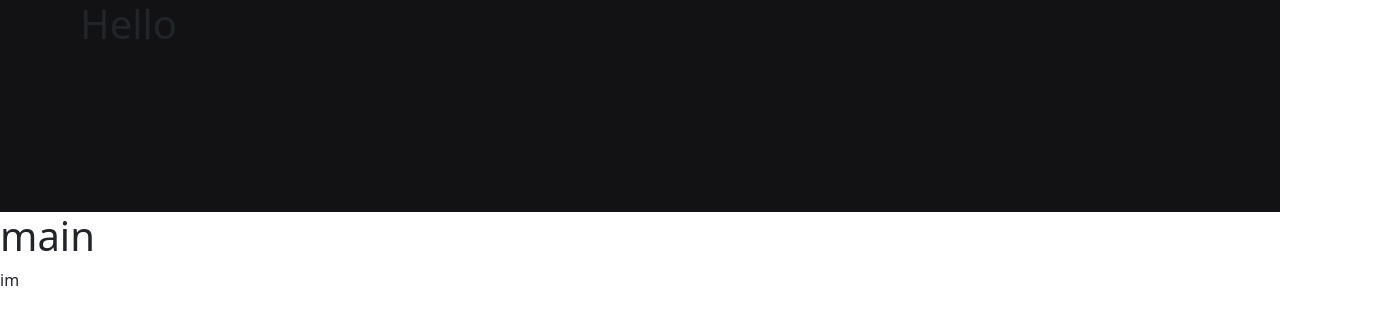
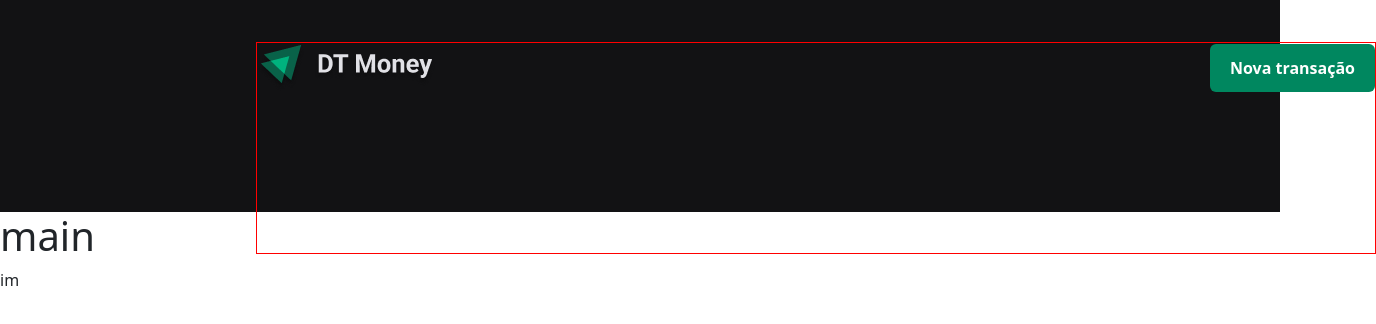
Before and after one commit to WilliamWJD/dt-money-angular, an Angular app: page / in a window 1280 px wide. Shown: the top 324 px of the page, 1376 px wide, since content can reach past the window. Built offline with nearby package versions, Linux system fonts and the light colour scheme.

Commit message:
feat: componente header

```diff
--- a/angular.json
+++ b/angular.json
@@ -29,6 +29,11 @@
               {
                 "glob": "**/*",
                 "input": "public"
+              },
+              {
+                "glob": "**/*",
+                "input": "src/assets",
+                "output": "/assets"
               }
             ],
             "styles": [
--- /dev/null
+++ b/src/app/components/button/button.component.html
@@ -0,0 +1 @@
+<button class="button-submit">{{title()}}</button>
--- /dev/null
+++ b/src/app/components/button/button.component.scss
@@ -0,0 +1,9 @@
+.button-submit{
+  padding: 12px 20px;
+  border: none;
+  border-radius: 6px;
+  background-color: var(--green);
+  color: var(--white);
+  font-weight: bold;
+  font-size: 1rem;
+}
--- /dev/null
+++ b/src/app/components/button/button.component.ts
@@ -0,0 +1,11 @@
+import { Component, input, Input } from '@angular/core';
+
+@Component({
+  selector: 'app-button',
+  imports: [],
+  templateUrl: './button.component.html',
+  styleUrl: './button.component.scss'
+})
+export class ButtonComponent {
+  title = input<string>('Button');
+}
--- a/src/app/components/header/header.component.html
+++ b/src/app/components/header/header.component.html
@@ -1,5 +1,8 @@
 <header>
   <div class="content">
-    <h1>Hello</h1>
+    <div class="sub-header">
+      <img src="assets/logo.png" alt="logo">
+      <app-button [title]="'Nova transação'"/>
+    </div>
   </div>
 </header>
--- a/src/app/components/header/header.component.scss
+++ b/src/app/components/header/header.component.scss
@@ -1,10 +1,27 @@
 header{
   width: 100vw;
   height: 212px;
-  background-color: #121214;
+  background-color: var(--gray1);
+  position: relative;
+  display: flex;
+  align-items: center;
+  justify-content: center;
 
   .content{
     max-width: 1120px;
+    width: 100%;
     margin: 0 auto;
+    height: 212px;
+    border: 1px solid red;
+    position: absolute;
+    top: 20%;
+    left: 20%;
+
+    .sub-header{
+      width: 100%;
+      display: flex;
+      justify-content: space-between;
+      align-items: center;
+    }
   }
 }
--- a/src/app/components/header/header.component.ts
+++ b/src/app/components/header/header.component.ts
@@ -1,8 +1,9 @@
 import { Component } from '@angular/core';
+import { ButtonComponent } from "../button/button.component";
 
 @Component({
   selector: 'app-header',
-  imports: [],
+  imports: [ButtonComponent],
   templateUrl: './header.component.html',
   styleUrl: './header.component.scss'
 })
--- a/src/styles.scss
+++ b/src/styles.scss
@@ -5,3 +5,21 @@ $prefix: "mo-";
 
 // Then import Bootstrap
 @import "../node_modules/bootstrap/scss/bootstrap";
+
+:root {
+  --green-dark: #015F43;
+  --green: #00875F;
+  --green-light: #00837E;
+  --red-dark: #AA2834;
+  --red: #F75A68;
+
+  // Cores base
+  --gray1: #121214;
+  --gray2: #202024;
+  --gray3: #29292E;
+  --gray4: #323238;
+  --grays-placeholder: #7C7C8A;
+  --grays-texto-base: #C4C4CC;
+  --gray7: #E1E1E6;
+  --white: #FFFFFF;
+}
```
Also changed, not shown: 1 other file (tests, documents, lock files or other folders).
